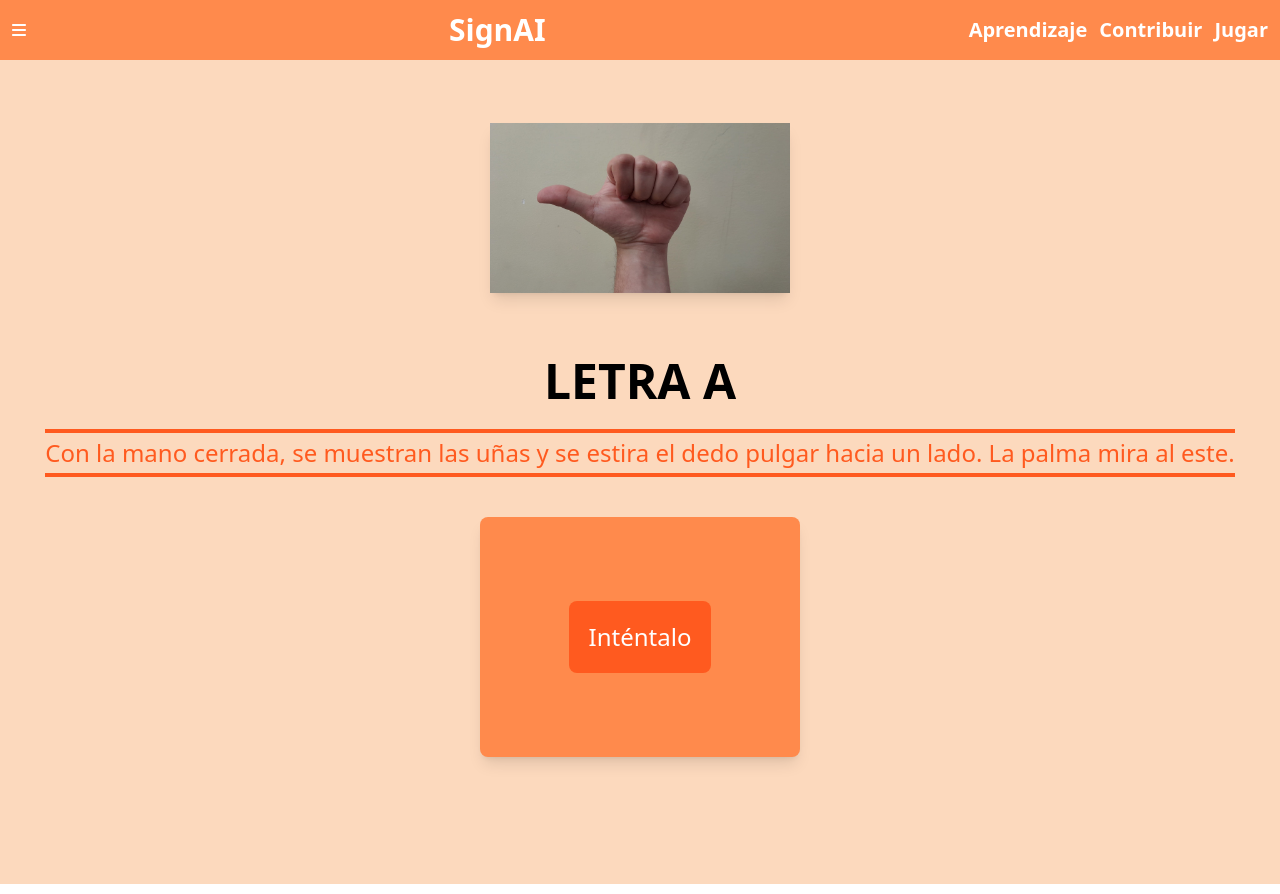
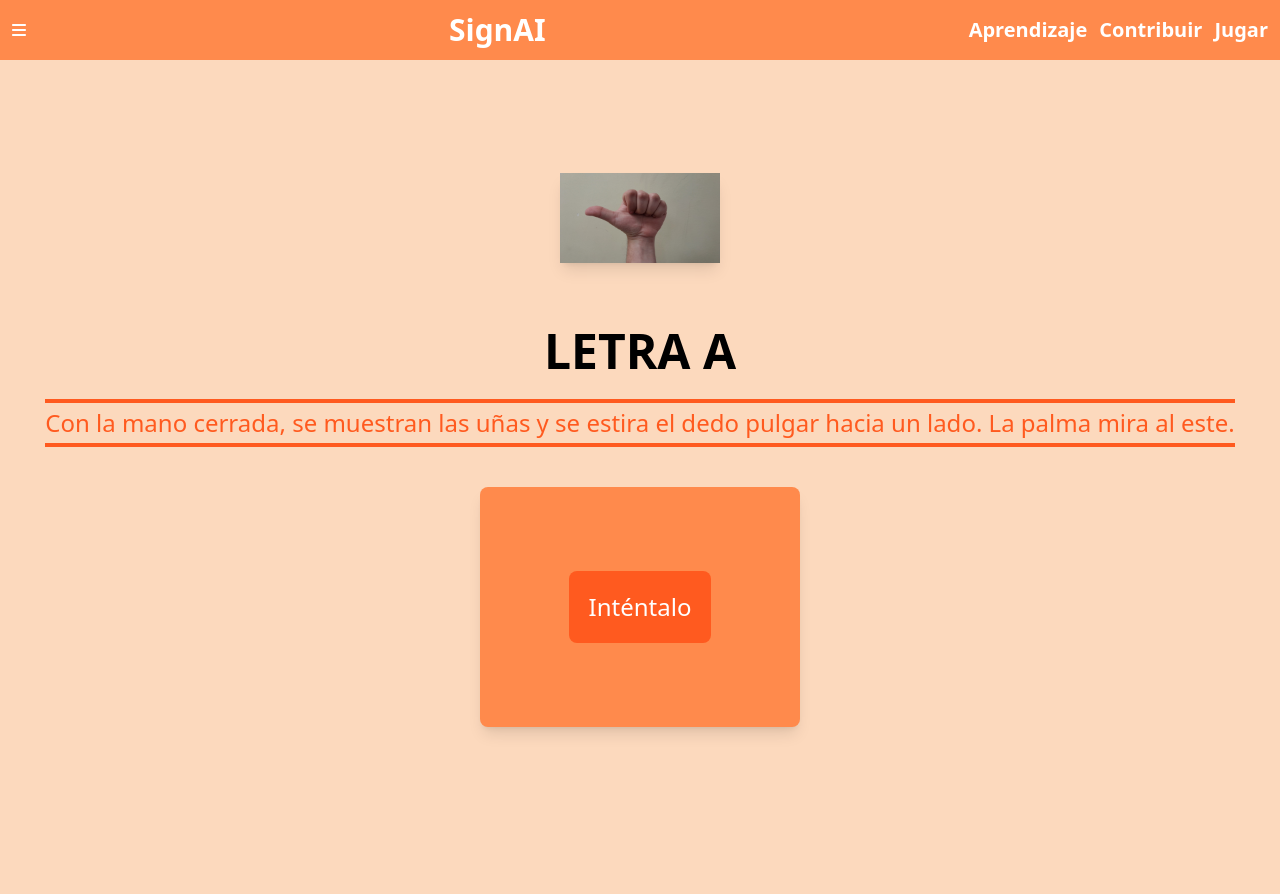
Before and after one commit to Emir490/action-collector, a Next.js app: page /learning/A in a window 1280 px wide. Built offline with nearby package versions, Linux system fonts and the light colour scheme; no server answers.

Commit message:
chnages dimension images

```diff
--- a/src/pages/learning/[sign].tsx
+++ b/src/pages/learning/[sign].tsx
@@ -15,13 +15,13 @@ const Sign: FC = () => {
 
   return (
     <Layout>
-      <div className="flex flex-col items-center justify-center h-screen mt-[-80px]">
+      <div className="flex flex-col items-center justify-center h-screen mt-[-70px]">
         <div className="shadow-lg">
           <Image
             src={sign?.img}
             alt={`${sign?.name} Seña`}
-            width={300}
-            height={250}
+            width={160}
+            height={200}
           />
         </div>
         <p className="text-5xl font-bold mt-16 text-black uppercase">Letra {sign?.name}</p>
```
